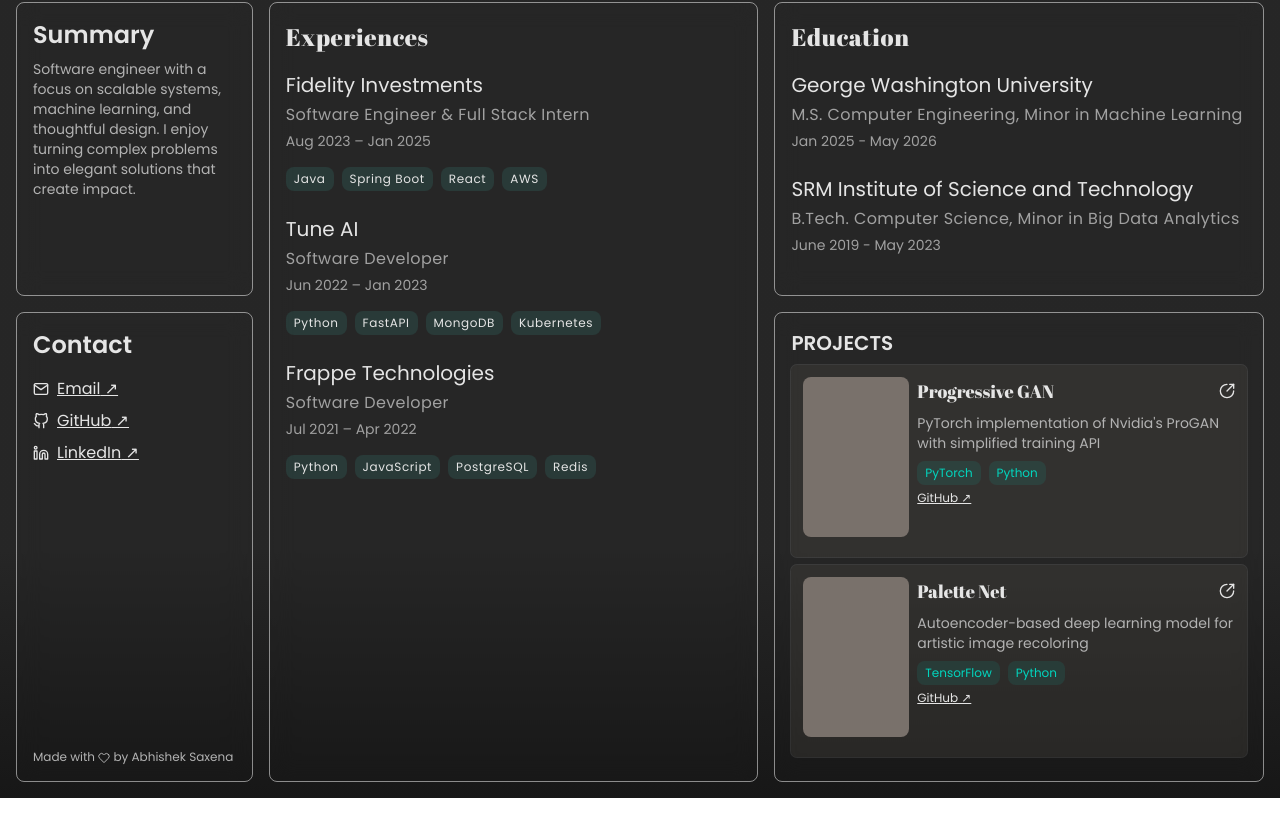
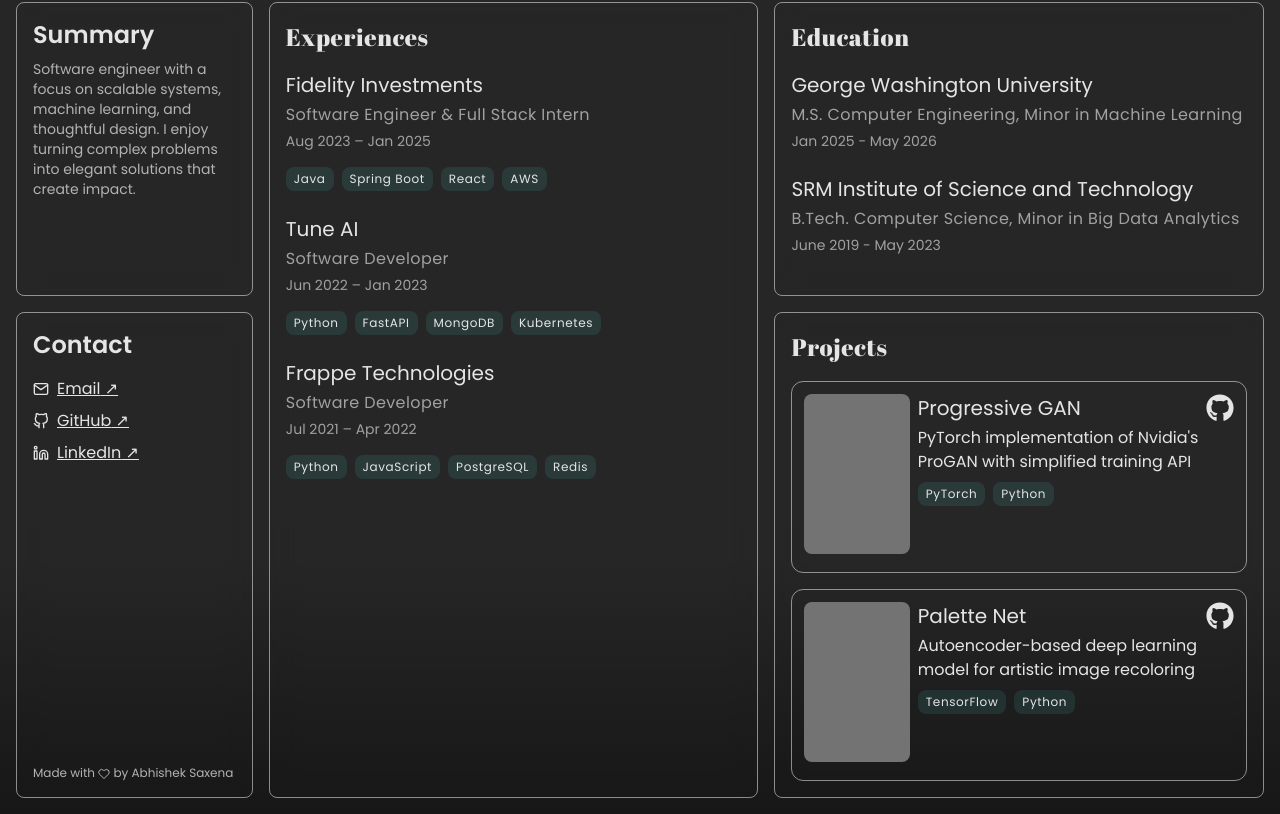
Before and after one commit to saxenabhishek/saxenabhishek, a React (Vite) app in the folder website/: page / in a window 1280 px wide. Shown: the part 454-1268 px from the top of the page. Built offline with nearby package versions, Linux system fonts and the light colour scheme.

Commit message:
feat(project): new fonts and device compatibility

```diff
--- a/website/src/components/ProjectCard.jsx
+++ b/website/src/components/ProjectCard.jsx
@@ -1,43 +1,44 @@
-import React from "react";
-import { LuCircleArrowOutUpRight } from "react-icons/lu";
+import { FaGithub } from "react-icons/fa";
 
 const ProjectCard = ({ project, expanded }) => (
   <>
-    <div className="h-40 w-auto lg:w-1/3 max-w-52 bg-stone-500 rounded-lg"></div>
+    {/* This is the image card */}
+    <div className="h-40 w-auto lg:w-1/3 max-w-44 bg-neutral-500 rounded-lg"></div>
+
+    {project.githubLink && (
+      <a
+        href={project.githubLink}
+        target="_blank"
+        rel="noopener noreferrer"
+        className="mt-auto underline text-xs absolute top-3 right-3"
+      >
+        <FaGithub className=" w-7 h-7 hover:fill-teal-400 hover:scale-110" />
+      </a>
+    )}
+
     <div className="h-2/3 w-full">
-      <span className="flex w-full justify-between items-center">
-        <h3 className="text-lg font-heading">{project.name}</h3>
-        <LuCircleArrowOutUpRight />
+      <span className="flex justify-between">
+        <h3 className="text-lg tracking-[0.1px] md:tracking-normal md:text-xl leading-7 pb-1">
+          {project.name}
+        </h3>
       </span>
-      <p className="text-sm text-gray-700 dark:text-text-secondary mt-2">
-        {project.description}
-      </p>
-      <div className="flex flex-wrap gap-2 mt-2">
+      <p className="text-base leading-6 pb-2">{project.description}</p>
+      <div className="flex flex-wrap gap-2 pb-2">
         {project.technologies.slice(0, 2).map((tech) => (
           <span
             key={tech}
-            className="bg-teal-400/10 text-teal-400 px-2 py-1 rounded-lg text-xs"
+            className="bg-teal-300/10 px-2 py-1 rounded-lg text-[11px] md:text-xs leading-4 tracking-wider"
           >
             {tech}
           </span>
         ))}
       </div>
       {expanded && (
-        <ul className="list-disc list-inside text-sm text-gray-700 dark:text-text-secondary mt-2 space-y-1 flex-1">
+        <ul className="text-gray-800 dark:text-gray-300 text-xs leading-4 md:text-sm md:leading-5 md:tracking-wide tracking-[0.4px] list-disc pl-4 pb-2">
           {project.highlights.map((h) => (
             <li key={h}>{h}</li>
           ))}
         </ul>
-      )}
-      {project.githubLink && (
-        <a
-          href={project.githubLink}
-          target="_blank"
-          rel="noopener noreferrer"
-          className="mt-auto underline text-xs"
-        >
-          GitHub ↗
-        </a>
       )}
     </div>
   </>
--- a/website/src/components/ProjectCardHolder.jsx
+++ b/website/src/components/ProjectCardHolder.jsx
@@ -1,22 +1,21 @@
 import ProjectCard from "./ProjectCard";
-import { motion, AnimatePresence } from "motion/react";
+import { motion, AnimatePresence, stagger } from "motion/react";
 
 const ProjectCardHolder = ({ projectData, expanded }) => {
   const len = projectData.projects.length;
   let proj = projectData.projects;
 
   return (
-    <motion.section layout="position" className="">
-      <h1 className="text-xl uppercase mb-2 font-semibold">Projects</h1>
+    <motion.section layout className=" flex flex-col space-y-4">
+      <h1 className="text-2xl leading-9 tracking-wide font-heading">
+        Projects
+      </h1>
       {proj.map((pr, idx) => {
         return (
           <motion.article
-            layout="preserve-aspect"
-            initial={{ y: -10, opacity: 0 }}
-            animate={{ y: 0, opacity: 100 }}
-            exit={{ y: -10, opacity: 0 }}
+            layout
             key={`exp-${idx}`}
-            className=" mb-2 rounded-md ring-1 p-3 ring-white/10 flex gap-2 flex-col justify-center lg:flex-row min-h-48 bg-stone-600/25"
+            className="rounded-xl border-black/50 dark:border-white/50 border p-3 flex gap-2 flex-col justify-center lg:flex-row min-h-48 relative"
           >
             <ProjectCard project={pr} expanded={expanded} />
           </motion.article>
```
